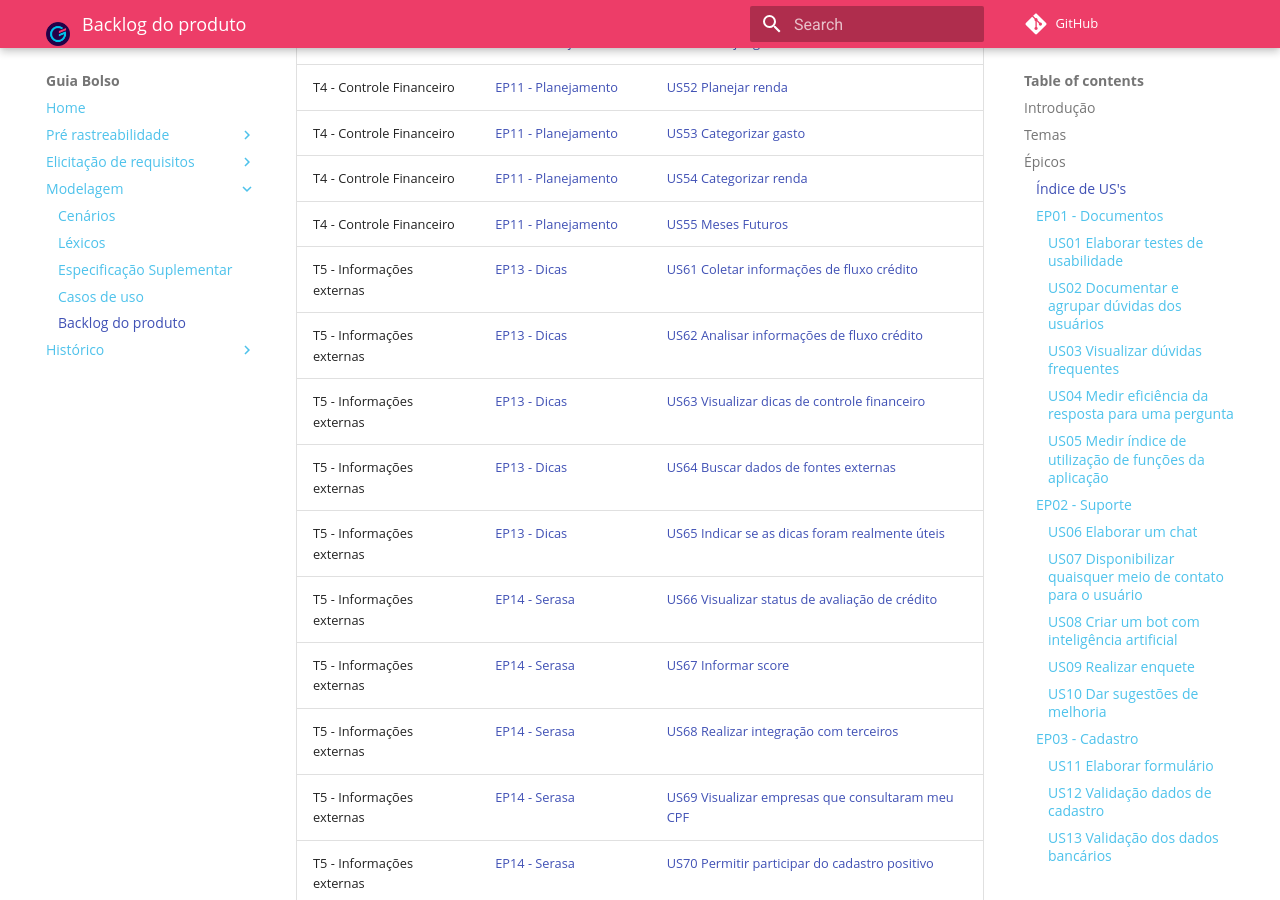
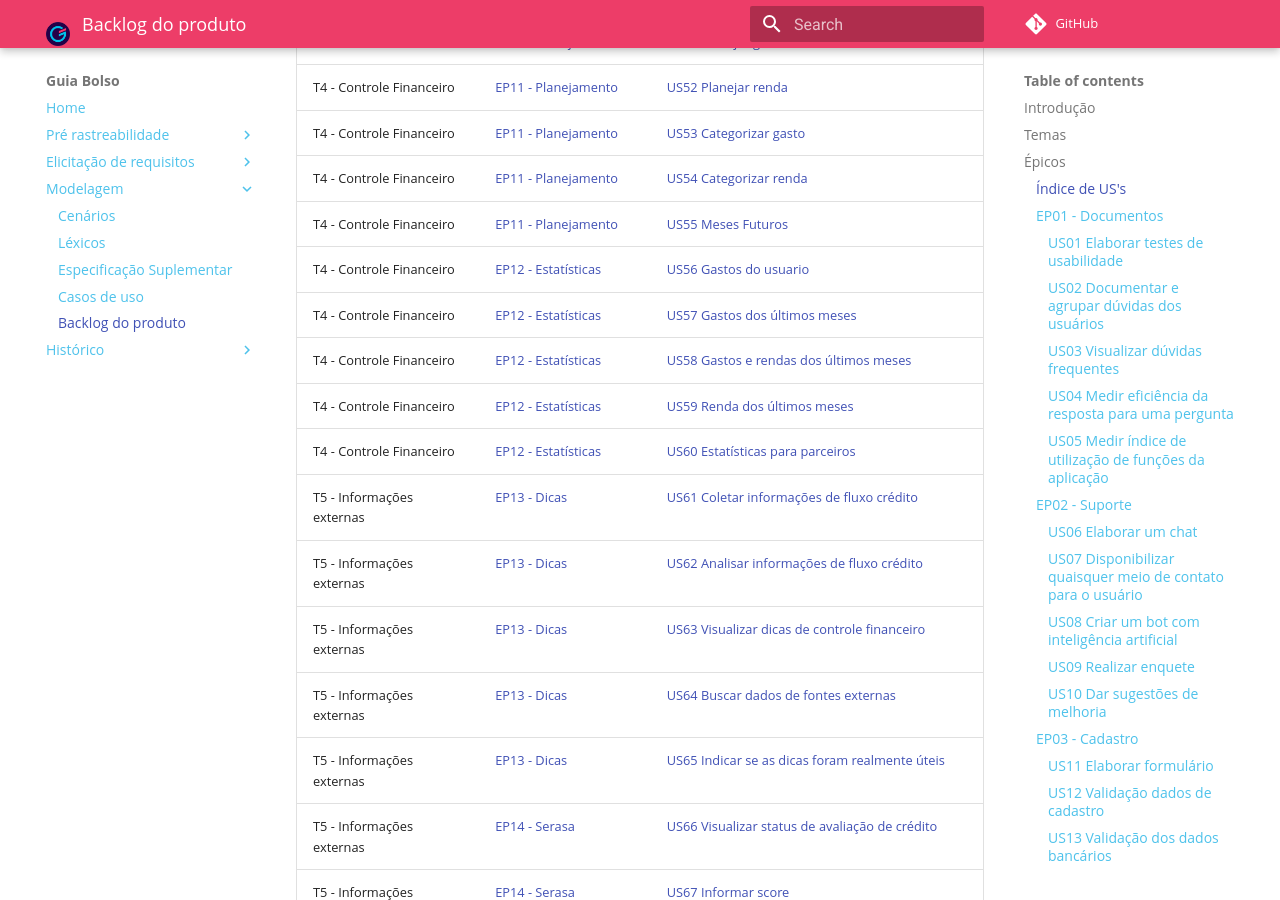
Before and after one commit to fga-disciplinas/2019.1-Guia-Bolso, an MkDocs documentation site: the page built from docs/modelagem/backlog.md, in a window 1280 px wide and 900 px high, scrolled down 3611 px. Built offline with MkDocs 1.6.1 and Material for MkDocs 9.7.7, drawn with Linux system fonts in a browser that asks for light colours; comment, search, counter and statistics services are not loaded; old or Windows-style settings are respelled for this version of MkDocs; some of the changed text lies outside the part shown.

Commit message:
Adicionando indíces do EP12

```diff
--- a/docs/modelagem/backlog.md
+++ b/docs/modelagem/backlog.md
@@ -67,6 +67,11 @@ Cada elemento da listagem é elicitado por meio de interação da equipe de dese
 | T4 - Controle Financeiro | [EP11 - Planejamento](#ep11-planejamento) | [US53 Categorizar gasto](#us53-categorizar-gasto) |
 | T4 - Controle Financeiro | [EP11 - Planejamento](#ep11-planejamento) | [US54 Categorizar renda](#us54-categorizar-renda) |
 | T4 - Controle Financeiro | [EP11 - Planejamento](#ep11-planejamento) | [US55 Meses Futuros](#us55-meses-futuras) |
+| T4 - Controle Financeiro | [EP12 - Estatísticas](#ep12-estatisticas) | [US56 Gastos do usuario](#us56-gastos-do-usuario) |
+| T4 - Controle Financeiro | [EP12 - Estatísticas](#ep12-estatisticas) | [US57 Gastos dos últimos meses](#us57-gastos-dos-ultimos-meses-por-categoria) |
+| T4 - Controle Financeiro | [EP12 - Estatísticas](#ep12-estatisticas) | [US58 Gastos e rendas dos últimos meses](#us58-gastos-e-rendas-dos-ultimos-meses) |
+| T4 - Controle Financeiro | [EP12 - Estatísticas](#ep12-estatisticas) | [US59 Renda dos últimos meses](#us59-rendas-dos-ultimos-por-categoria) |
+| T4 - Controle Financeiro | [EP12 - Estatísticas](#ep12-estatisticas) | [US60 Estatísticas para parceiros](#us60-estatisticas-para-os-parceiros) |
 | T5 - Informações externas | [EP13 - Dicas](#ep13-Dicas) | [US61 Coletar informações de fluxo crédito](#us61-coletar-informacoes-de-fluxo-credito) |
 | T5 - Informações externas | [EP13 - Dicas](#ep13-Dicas) | [US62 Analisar informações de fluxo crédito](#us62-analisar-informacoes-de-fluxo-credito) |
 | T5 - Informações externas | [EP13 - Dicas](#ep13-Dicas) | [US63 Visualizar dicas de controle financeiro](#us63-visualizar-dicas-de-controle-financeiro)|
@@ -695,7 +700,7 @@ Cada elemento da listagem é elicitado por meio de interação da equipe de dese
 | **Pontos** | 2 |
 | **Prioridade** | Must |
 | **Critérios de aceitação** | > O novo planejamento deverá aparecer como ponto máximo no gráfico de "Gasto Planejado"; <br> > Deverá ter um alerta ao usuário quando o teto for atingido. |
-| **Rastreabilidade** | RichPicture [RP06](../../pre-rastreabilidade/richpicture/#rp06-fincanceiro-aba) & RichiPicture [RP03](../../pre-rastreabilidade/richpicture/#rp03-preocupacoes-do-usuario) |
+| **Rastreabilidade** | RichPicture [RP06](../../pre-rastreabilidade/richpicture/#rp06-financeiro-aba) & RichiPicture [RP03](../../pre-rastreabilidade/richpicture/#rp03-preocupacoes-do-usuario) |
 
 #### US52 - Planejar renda
 
@@ -708,7 +713,7 @@ Cada elemento da listagem é elicitado por meio de interação da equipe de dese
 | **Pontos** | 2 |
 | **Prioridade** | Must |
 | **Critérios de aceitação** | > O novo planejamento deverá aparecer como ponto máximo no gráfico de "Renda Planejada"; <br> > Deverá ter um alerta ao usuário quando ele conseguir a renda planejada. |
-| **Rastreabilidade** | RichPicture [RP06](../../pre-rastreabilidade/richpicture/#rp06-fincanceiro-aba) & RichiPicture [RP03](../../pre-rastreabilidade/richpicture/#rp03-preocupacoes-do-usuario) |
+| **Rastreabilidade** | RichPicture [RP06](../../pre-rastreabilidade/richpicture/#rp06-financeiro-aba) & RichiPicture [RP03](../../pre-rastreabilidade/richpicture/#rp03-preocupacoes-do-usuario) |
 
 #### US53 - Categorizar gasto
 
```
Also changed, not shown: other parts of docs/modelagem/backlog.md (+2 -2 lines).
